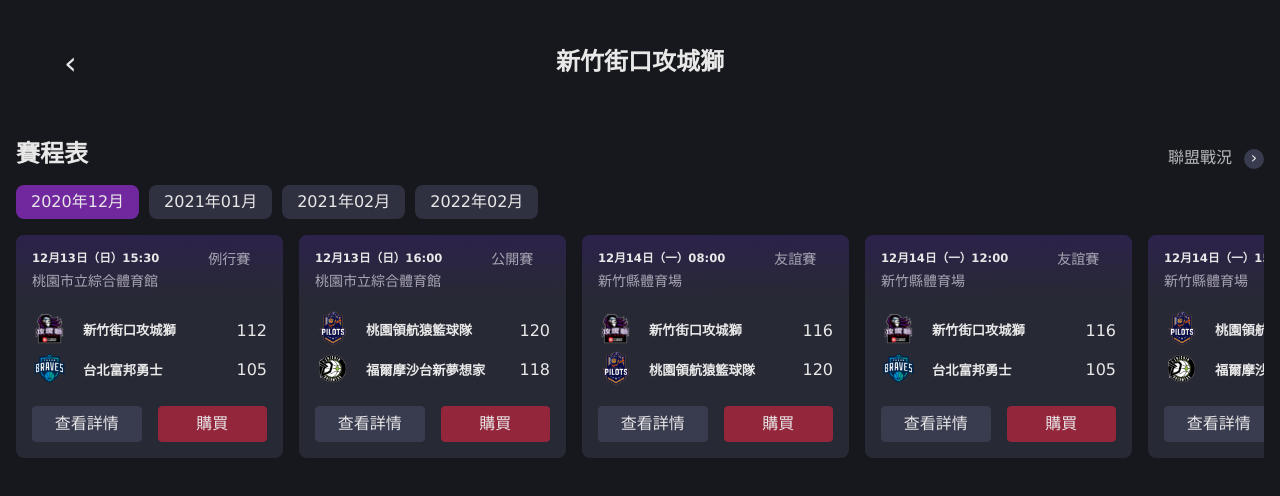
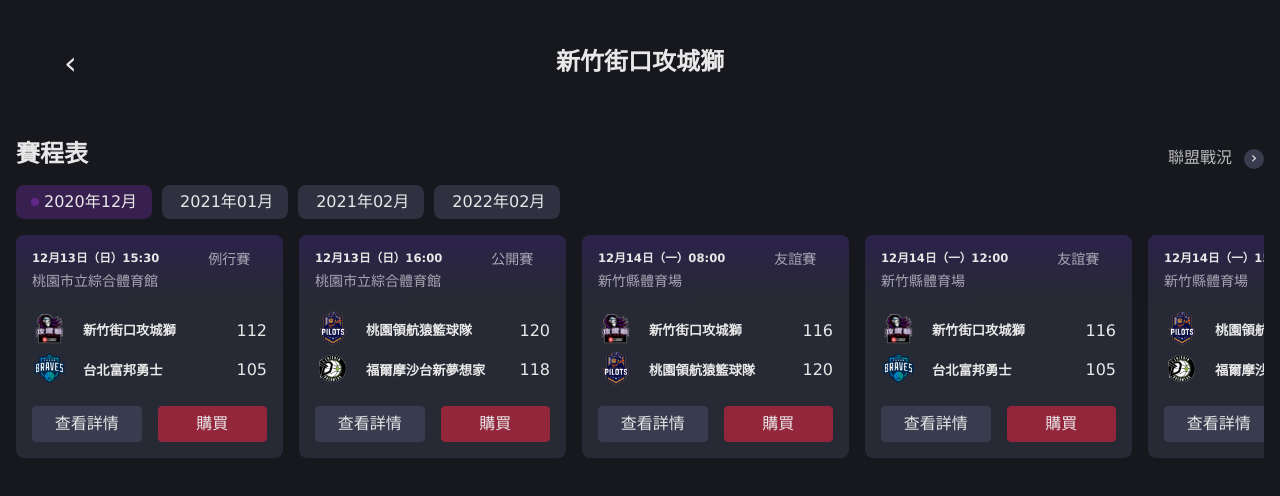
Before and after one commit to slightlove/schedulebrowser, a React (Create React App) app: page / in a window 1280 px wide. Shown: the top 496 px of the page. Built offline with nearby package versions, Linux system fonts and the light colour scheme.

Commit message:
add datepicker active circle

```diff
--- a/src/App.js
+++ b/src/App.js
@@ -34,7 +34,7 @@
 				</a>
 			</section>
 			<div className="datepicker" style={{visibility: Object.keys(indexMonth()).length === 0 ? 'hidden' : ''}}>
-				<div className="datepicker__list" style={{width: 133.03 * Object.keys(indexMonth()).length + 'px'}}>
+				<div className="datepicker__list" style={{width: 150 * Object.keys(indexMonth()).length + 'px'}}>
 					{ Object.keys(indexMonth()).map((month) => <DatePicker isActive={currentDate === month} date={month} setCurrentDate={setCurrentDate} key={month}/>) }
 				</div>
 			</div>
--- a/src/css/components/datepicker.css
+++ b/src/css/components/datepicker.css
@@ -1,6 +1,7 @@
 
 .datepicker__item {
-	display: inline-block;
+	display: flex;
+	align-items: center;
 	padding: 8px 15px;
 	margin-right: 10px;
 	text-align: center;
@@ -9,8 +10,35 @@
 	cursor: pointer;
 	transition: background-color 0.3s ease
 }
+
+.datepicker__item:before {
+	content: '';
+	display: inline-block;
+	margin-right: -5px;
+	width: 8px;
+	height: 8px;
+	border-radius: 100%;
+	transition: margin-right 0.3s ease
+}
+
 .datepicker__item:last-child {margin-right: 0}
 
 .datepicker__item:hover, .datepicker__item-active {
-	background-color: var(--color-highlight);
+	position: relative;
+	background-color: var(--color-deep-highlight);
 }
+.datepicker__item-active:before {
+	margin-right: 5px;
+	background-color: #71279E;
+	animation: shine 1.5s infinite linear;
+}
+
+
+@keyframes shine {
+	0%, 100% {
+		opacity: 0.2
+	}
+	50% {
+		opacity: 1
+	}
+}
--- a/src/css/general.css
+++ b/src/css/general.css
@@ -4,6 +4,7 @@
 	--color-main: #E8E8E8;
 	--color-gray: #B9BABB;
 	--color-date: #2F3140;
+	--color-deep-highlight: #371F4F;
 	--color-highlight: #71279E;
 	--color-background-color: #17181D;
 
```
